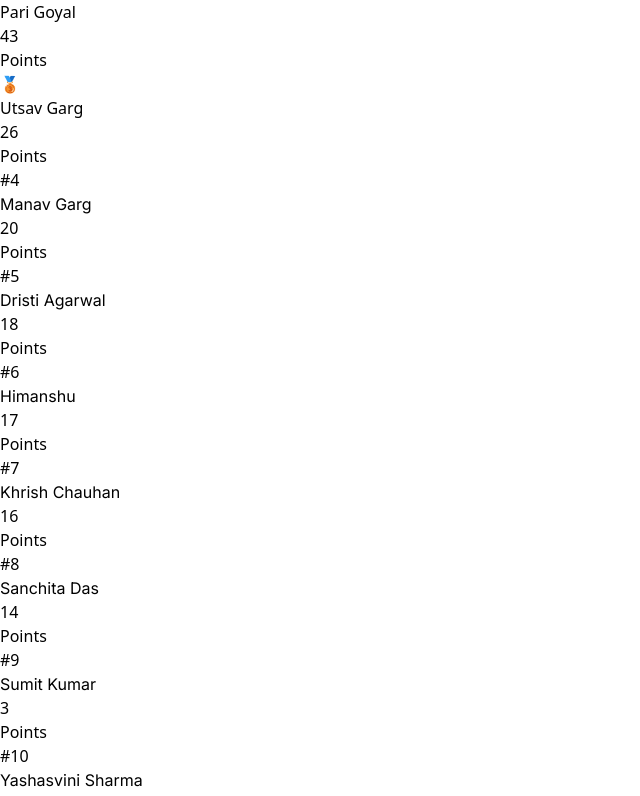
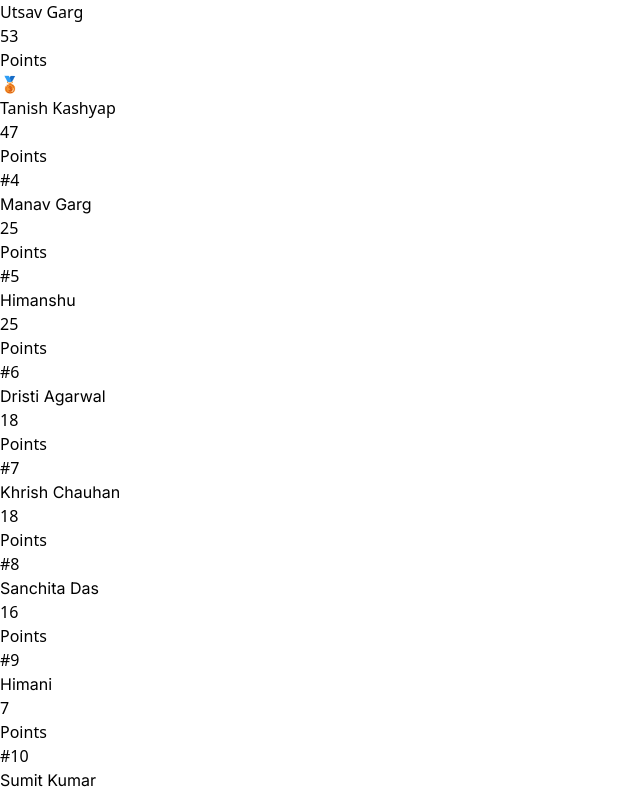
Before and after one commit to Latiyan15/cv2, a React (Vite) app: page / in a window 1280 px wide. Shown: the part 781-1577 px from the top of the page, without its empty margins (0-640 px from the left). Built offline with nearby package versions, Linux system fonts and the light colour scheme.

Commit message:
Update Home.tsx

```diff
--- a/src/pages/Home.tsx
+++ b/src/pages/Home.tsx
@@ -7,18 +7,18 @@ const Home = () => {
     const [participants] = useState([
         { id: 1, name: 'Dristi Agarwal', score: 18 },
         { id: 2, name: 'Harshit Gupta', score: 0 },
-        { id: 3, name: 'Manav Garg', score: 20 },
-        { id: 4, name: 'Pari Goyal', score: 43 },
-        { id: 5, name: 'Sanchita Das', score: 14 },
-        { id: 6, name: 'Sumit Kumar', score: 3 },
-        { id: 7, name: 'Tanish Kashyap', score: 29 },
-        { id: 8, name: 'Utsav Garg', score: 26 },
+        { id: 3, name: 'Manav Garg', score: 25 },
+        { id: 4, name: 'Pari Goyal', score: 50 },
+        { id: 5, name: 'Sanchita Das', score: 16 },
+        { id: 6, name: 'Sumit Kumar', score: 5 },
+        { id: 7, name: 'Tanish Kashyap', score: 47 },
+        { id: 8, name: 'Utsav Garg', score: 53 },
         { id: 9, name: 'Yashasvini Sharma', score: 3 },
-        { id: 10, name: 'Khrish Chauhan', score: 16 },
-        { id: 11, name: 'Himanshu', score: 17 },
-        { id: 12, name: 'Akansha', score: 0 },
-        { id: 13, name: 'Bhavya', score: 2 },
-        { id: 14, name: 'Himani', score: 0 }
+        { id: 10, name: 'Khrish Chauhan', score: 18 },
+        { id: 11, name: 'Himanshu', score: 25 },
+        { id: 12, name: 'Akansha', score: 1 },
+        { id: 13, name: 'Bhavya', score: 3 },
+        { id: 14, name: 'Himani', score: 7 }
     ]);
 
     const sortedParticipants = [...participants].sort((a, b) => b.score - a.score);
```
